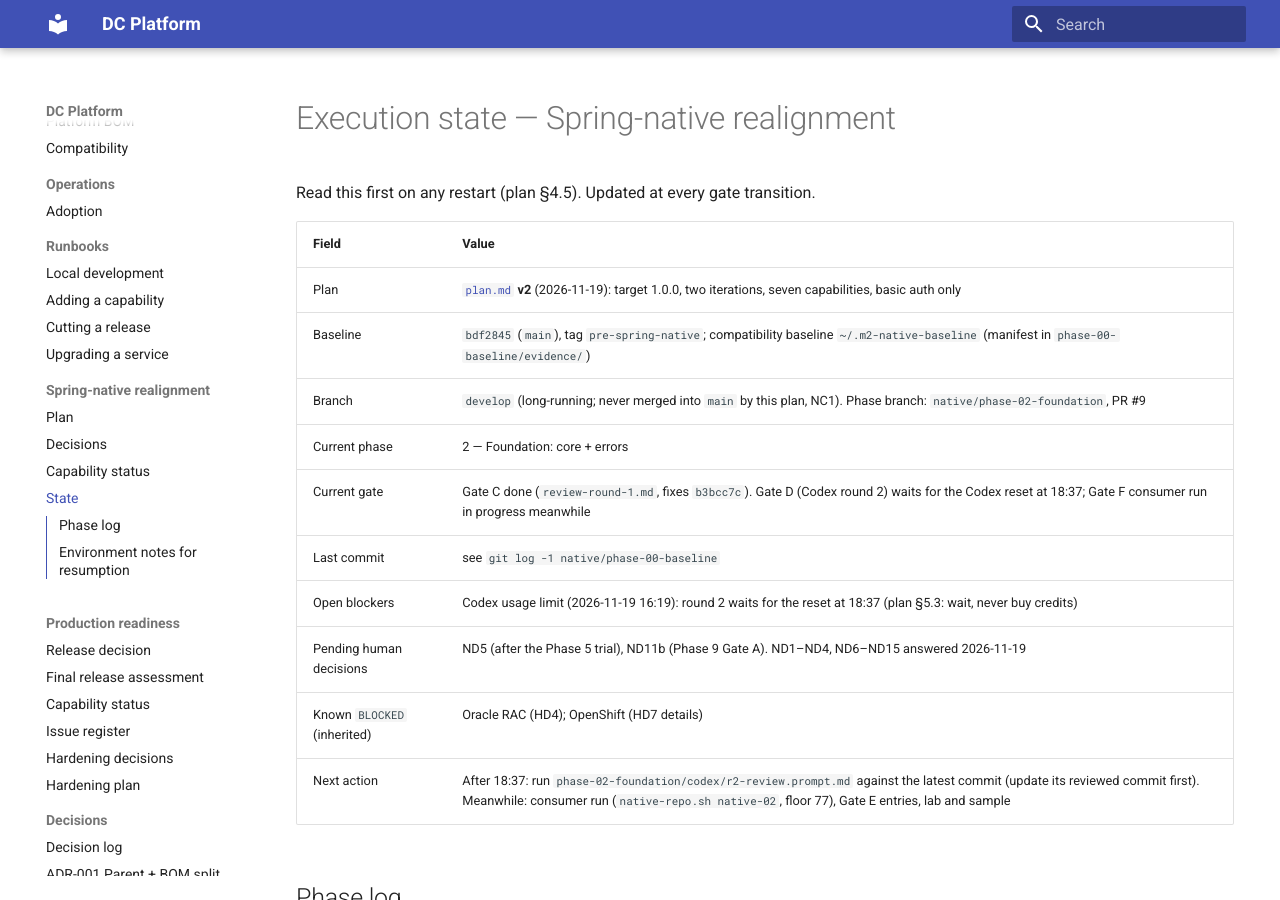
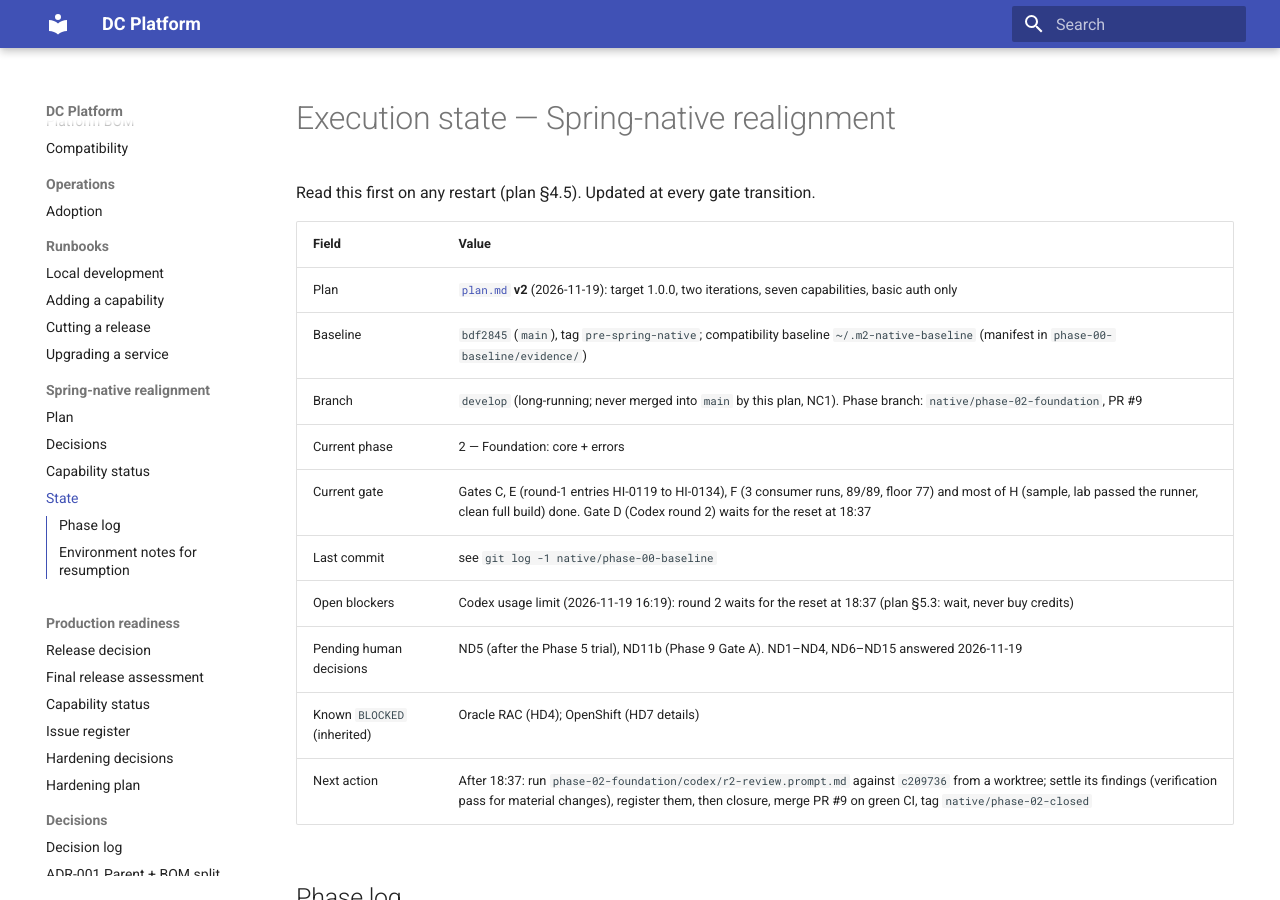
Before and after one commit to muhammadallee/dc-platform, an MkDocs documentation site: the page built from docs/spring-native/STATE.md, in a window 1280 px wide and 900 px high. Built offline with MkDocs 1.6.1 and Material for MkDocs 9.7.7, drawn with Linux system fonts in a browser that asks for light colours.

Commit message:
docs(spring-native): phase 2 round-2 prompt and state while Codex waits
[native phase-02 gate-D]

Co-Authored-By: Claude Opus 5.5 <noreply@anthropic.com>
Claude-Session: https://claude.ai/code/session_0131grQ6pUwFCGZox6ekZHiA

```diff
--- a/docs/spring-native/STATE.md
+++ b/docs/spring-native/STATE.md
@@ -8,12 +8,12 @@ Read this first on any restart (plan §4.5). Updated at every gate transition.
 | Baseline | `bdf2845` (`main`), tag `pre-spring-native`; compatibility baseline `~/.m2-native-baseline` (manifest in `phase-00-baseline/evidence/`) |
 | Branch | `develop` (long-running; never merged into `main` by this plan, NC1). Phase branch: `native/phase-02-foundation`, PR #9 |
 | Current phase | 2 — Foundation: core + errors |
-| Current gate | Gate C done (`review-round-1.md`, fixes `b3bcc7c`). Gate D (Codex round 2) waits for the Codex reset at 18:37; Gate F consumer run in progress meanwhile |
+| Current gate | Gates C, E (round-1 entries HI-0119 to HI-0134), F (3 consumer runs, 89/89, floor 77) and most of H (sample, lab passed the runner, clean full build) done. Gate D (Codex round 2) waits for the reset at 18:37 |
 | Last commit | see `git log -1 native/phase-00-baseline` |
 | Open blockers | Codex usage limit (2026-11-19 16:19): round 2 waits for the reset at 18:37 (plan §5.3: wait, never buy credits) |
 | Pending human decisions | ND5 (after the Phase 5 trial), ND11b (Phase 9 Gate A). ND1–ND4, ND6–ND15 answered 2026-11-19 |
 | Known `BLOCKED` (inherited) | Oracle RAC (HD4); OpenShift (HD7 details) |
-| Next action | After 18:37: run `phase-02-foundation/codex/r2-review.prompt.md` against the latest commit (update its reviewed commit first). Meanwhile: consumer run (`native-repo.sh native-02`, floor 77), Gate E entries, lab and sample |
+| Next action | After 18:37: run `phase-02-foundation/codex/r2-review.prompt.md` against `c209736` from a worktree; settle its findings (verification pass for material changes), register them, then closure, merge PR #9 on green CI, tag `native/phase-02-closed` |
 
 ## Phase log
 
```
Also changed, not shown: docs/spring-native/phase-02-foundation/codex/r2-review.prompt.md (added, +40 -0 lines).
